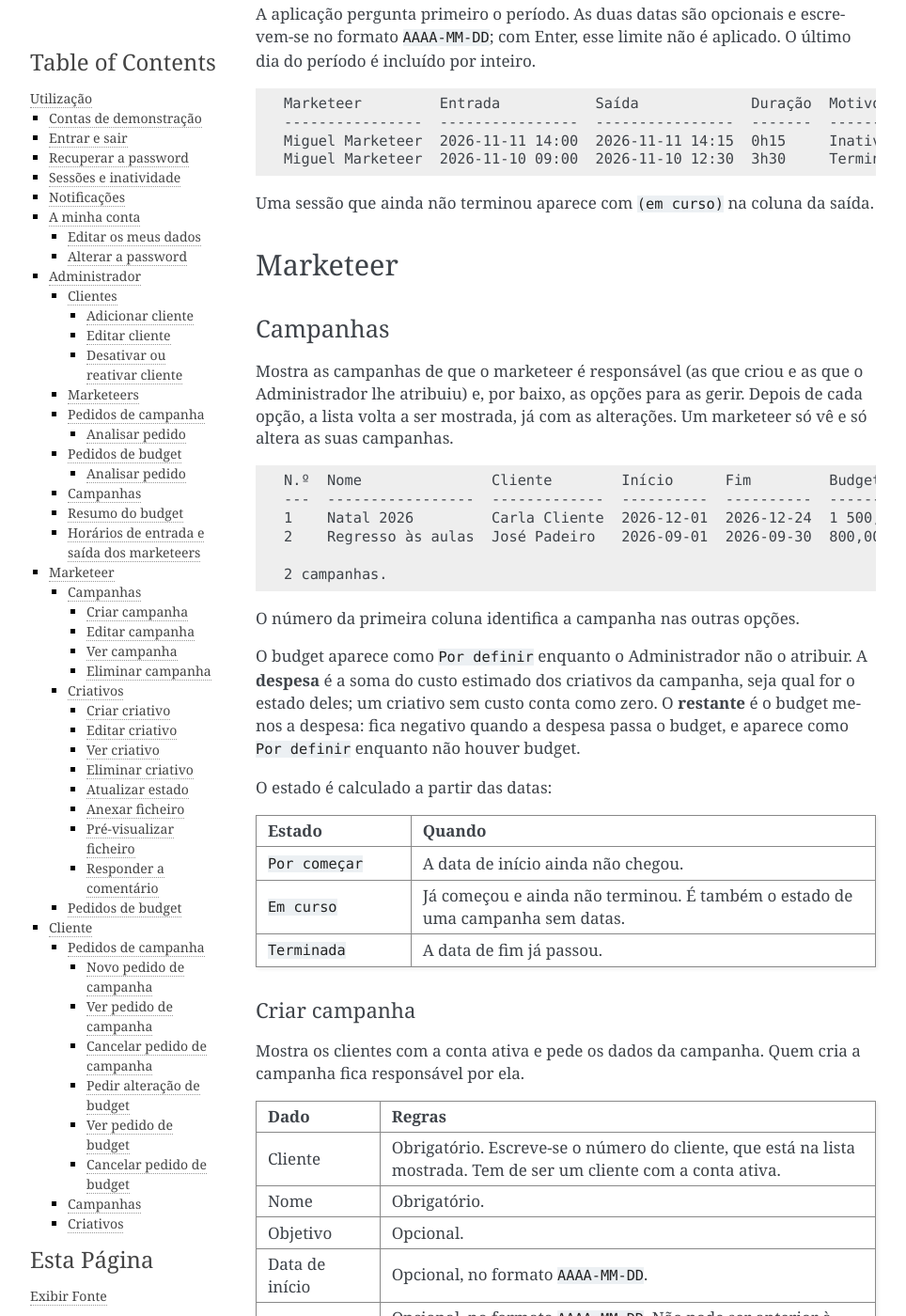
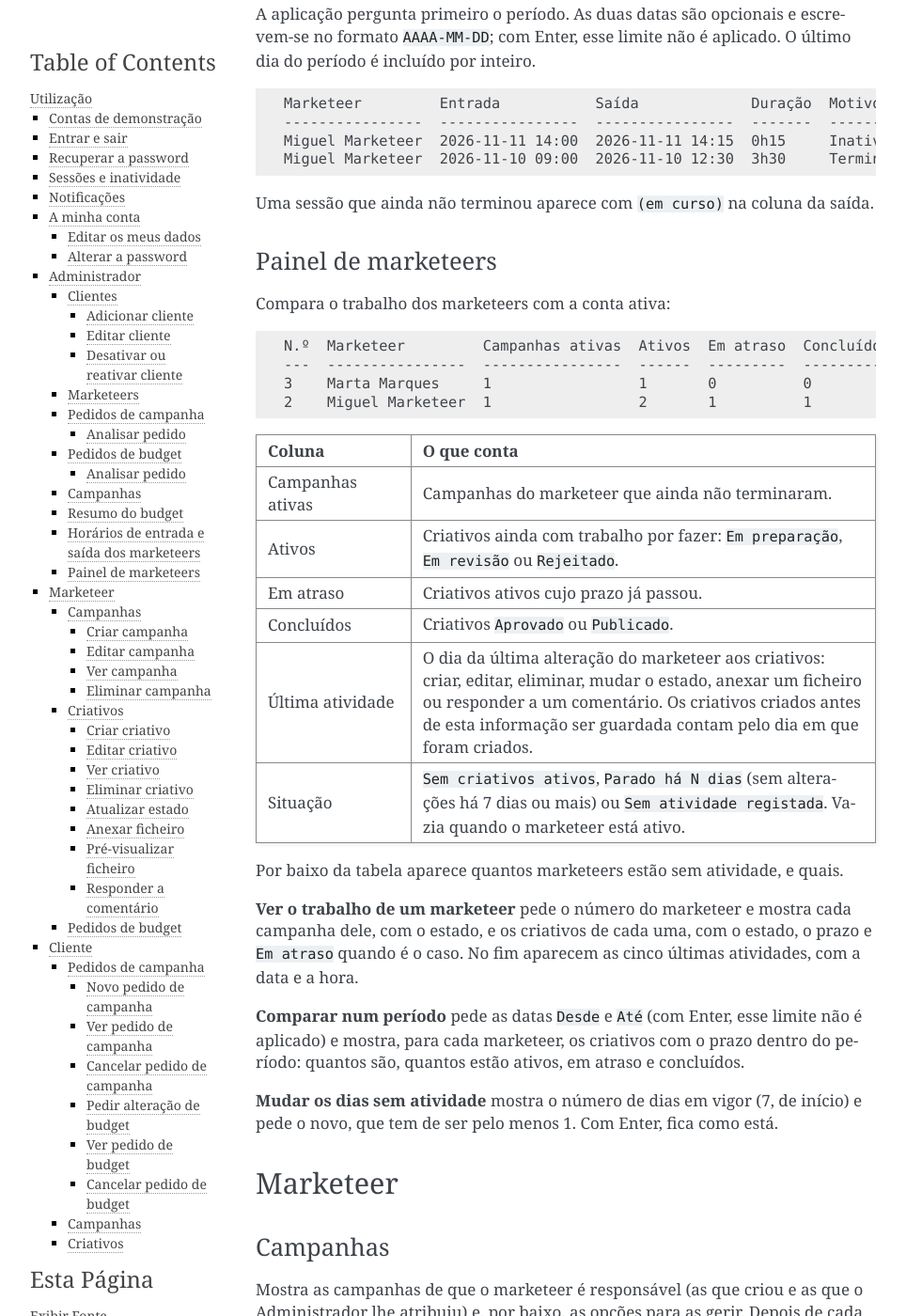
Before and after one commit to Blive77/ADC-TrabGrupo, a Sphinx documentation site: the page built from docs/utilizacao.rst, in a window 1280 px wide and 1400 px high, scrolled down 9630 px. Shown: the whole window at 94% size, without its empty margins (148-1112 px from the left). Built offline with Sphinx 7.4.7, drawn with Linux system fonts in a browser that asks for light colours.

Commit message:
docs: documentar o painel de marketeers

```diff
--- a/docs/utilizacao.rst
+++ b/docs/utilizacao.rst
@@ -507,6 +507,59 @@ O último dia do período é incluído por inteiro.
 
 Uma sessão que ainda não terminou aparece com ``(em curso)`` na coluna da
 saída.
+
+Painel de marketeers
+~~~~~~~~~~~~~~~~~~~~
+
+Compara o trabalho dos marketeers com a conta ativa:
+
+.. code-block:: text
+
+   N.º  Marketeer         Campanhas ativas  Ativos  Em atraso  Concluídos  Última atividade  Situação
+   ---  ----------------  ----------------  ------  ---------  ----------  ----------------  ----------------
+   3    Marta Marques     1                 1       0          0           2026-11-10        Parado há 9 dias
+   2    Miguel Marketeer  1                 2       1          1           2026-11-19
+
+.. list-table::
+   :header-rows: 1
+   :widths: 25 75
+
+   * - Coluna
+     - O que conta
+   * - Campanhas ativas
+     - Campanhas do marketeer que ainda não terminaram.
+   * - Ativos
+     - Criativos ainda com trabalho por fazer: ``Em preparação``,
+       ``Em revisão`` ou ``Rejeitado``.
+   * - Em atraso
+     - Criativos ativos cujo prazo já passou.
+   * - Concluídos
+     - Criativos ``Aprovado`` ou ``Publicado``.
+   * - Última atividade
+     - O dia da última alteração do marketeer aos criativos: criar, editar,
+       eliminar, mudar o estado, anexar um ficheiro ou responder a um
+       comentário. Os criativos criados antes de esta informação ser guardada
+       contam pelo dia em que foram criados.
+   * - Situação
+     - ``Sem criativos ativos``, ``Parado há N dias`` (sem alterações há 7
+       dias ou mais) ou ``Sem atividade registada``. Vazia quando o marketeer
+       está ativo.
+
+Por baixo da tabela aparece quantos marketeers estão sem atividade, e quais.
+
+**Ver o trabalho de um marketeer** pede o número do marketeer e mostra cada
+campanha dele, com o estado, e os criativos de cada uma, com o estado, o prazo
+e ``Em atraso`` quando é o caso. No fim aparecem as cinco últimas atividades,
+com a data e a hora.
+
+**Comparar num período** pede as datas ``Desde`` e ``Até`` (com Enter, esse
+limite não é aplicado) e mostra, para cada marketeer, os criativos com o
+prazo dentro do período: quantos são, quantos estão ativos, em atraso e
+concluídos.
+
+**Mudar os dias sem atividade** mostra o número de dias em vigor (7, de
+início) e pede o novo, que tem de ser pelo menos 1. Com Enter, fica como
+está.
 
 
 Marketeer
```
Also changed, not shown: docs/arquitetura.rst (+29 -0 lines), docs/referencia.rst (+15 -0 lines).
